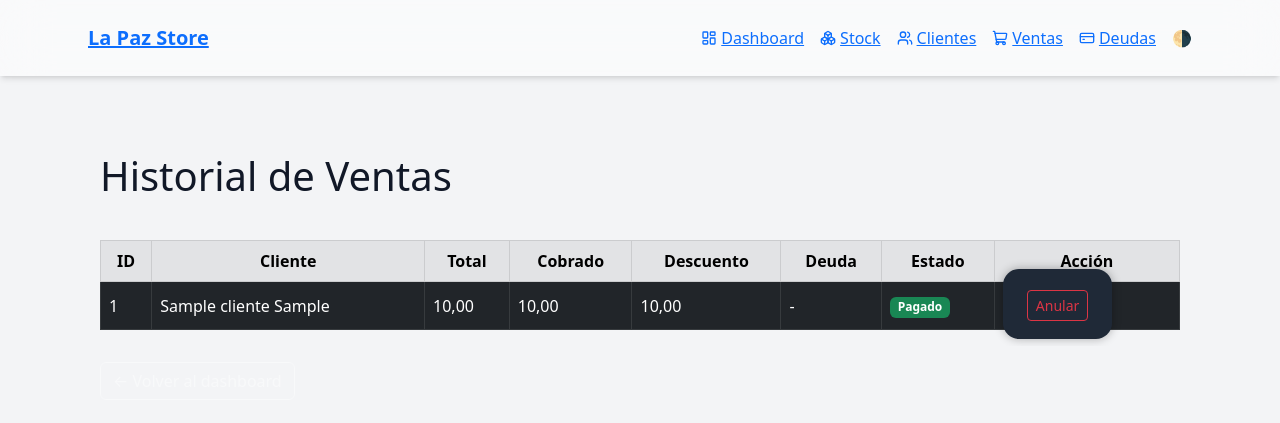
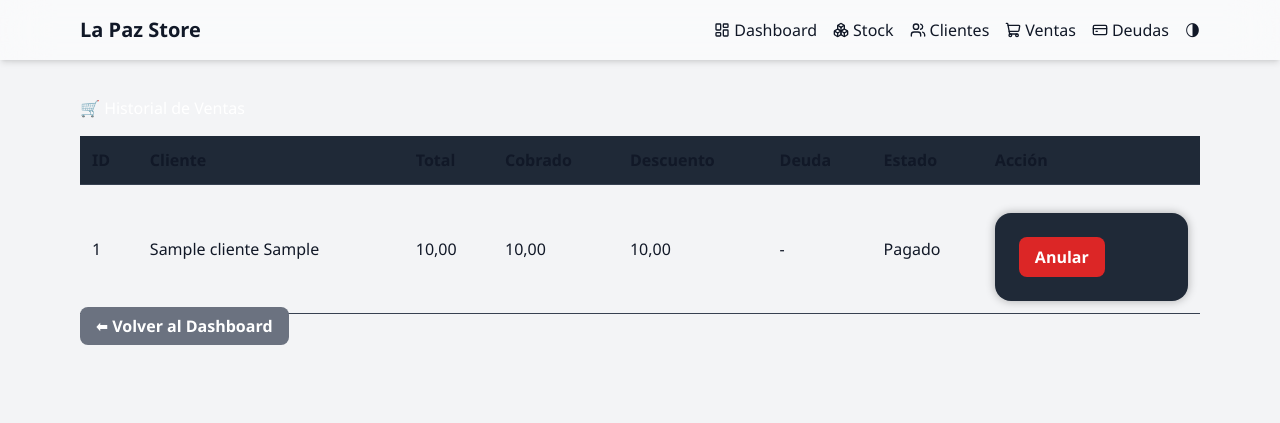
Before and after one commit to morru314/lapaz-store, a Flask app: template templates/historial_ventas.html in a window 1280 px wide. Shown: the top 423 px of the page. Run offline with Flask 3, Linux system fonts and the light colour scheme; the template is opened without the code that fills it: values that come from a table or form of the project are taken from there, others are empty; tables that the repository leaves empty hold one stand-in row (values such as "Sample post"); some libraries are stand-ins or nearby versions.

Commit message:
Primer commit del sistema La Paz Store

```diff
--- a/extensions/__init__.py
+++ b/extensions/__init__.py
@@ -1,5 +1,3 @@
 from flask_sqlalchemy import SQLAlchemy
-from flask_login import LoginManager
 
 db = SQLAlchemy()
-login_manager = LoginManager()
--- a/static/css/styles.css
+++ b/static/css/styles.css
@@ -1,8 +1,4 @@
-from zipfile import ZipFile
-from pathlib import Path
 
-# Crear el contenido base del archivo CSS general
-css_content = """
 /* Estilos globales */
 body {
   font-family: 'Segoe UI', Tahoma, Geneva, Verdana, sans-serif;
@@ -162,12 +158,3 @@
 #modalEliminar button {
   margin-left: 0.5rem;
 }
-"""
-
-# Guardar CSS en archivo temporal
-output_dir = Path("/mnt/data")
-css_file = output_dir / "styles.css"
-with open(css_file, "w") as f:
-    f.write(css_content)
-
-css_file.name
--- a/templates/historial_ventas.html
+++ b/templates/historial_ventas.html
@@ -1,20 +1,12 @@
 {% extends "base.html" %}
 {% block content %}
-<!DOCTYPE html>
-<html lang="es">
-<head>
-    <meta charset="UTF-8">
-    <meta name="viewport" content="width=device-width, initial-scale=1.0">
-    <title>Historial de Ventas</title>
-    <link rel="stylesheet" href="https://cdn.jsdelivr.net/npm/bootstrap@5.3.0/dist/css/bootstrap.min.css">
-</head>
-<body class="bg-dark text-light">
-<div class="container py-4">
-    <h1 class="mb-4"><i class="bi bi-cart-check"></i> Historial de Ventas</h1>
 
-    <div class="table-responsive">
-        <table class="table table-dark table-bordered table-hover align-middle text-center">
-            <thead class="table-secondary text-dark">
+<div class="contenedor-historial">
+  <h1 class="titulo-historial">🛒 Historial de Ventas</h1>
+
+  <div class="tabla-responsive">
+    <table class="tabla-historial">
+      <thead>
         <tr>
           <th>ID</th>
           <th>Cliente</th>
@@ -41,22 +33,22 @@
           </td>
           <td>
             {% if venta.anulada %}
-                            <span class="badge bg-danger">Anulada</span>
+              <span class="badge badge-danger">Anulada</span>
             {% elif venta.total_cobrado < venta.total_original %}
-                            <span class="badge bg-warning text-dark">Pendiente</span>
+              <span class="badge badge-warning">Pendiente</span>
             {% else %}
-                            <span class="badge bg-success">Pagado</span>
+              <span class="badge badge-success">Pagado</span>
             {% endif %}
           </td>
           <td>
             {% if not venta.anulada %}
               {% if deudas.get(venta.id) %}
-                            <form method="GET" action="/deudas/registrar/{{ venta.id }}" class="d-inline">
-                                <button class="btn btn-sm btn-primary">Pagar</button>
+              <form method="GET" action="/deudas/registrar/{{ venta.id }}" class="form-inline">
+                <button class="btn btn-primary btn-sm">Pagar</button>
               </form>
               {% endif %}
-                            <form method="POST" action="{{ url_for('ventas_routes.anular_venta', venta_id=venta.id) }}" class="d-inline">
-                                <button class="btn btn-sm btn-outline-danger">Anular</button>
+              <form method="POST" action="{{ url_for('ventas_routes.anular_venta', venta_id=venta.id) }}" class="form-inline">
+                <button class="btn btn-danger btn-sm">Anular</button>
               </form>
             {% else %}-{% endif %}
           </td>
@@ -65,9 +57,8 @@
       </tbody>
     </table>
   </div>
-    <a href="/dashboard" class="btn btn-outline-light mt-3">&larr; Volver al dashboard</a>
+
+  <a href="/dashboard" class="btn btn-secondary mt-3">⬅ Volver al Dashboard</a>
 </div>
-</body>
-</html>
 
 {% endblock %}
--- a/templates/stock.html
+++ b/templates/stock.html
@@ -40,7 +40,7 @@
         <td>{{ p.stock }}</td>
         <td class="acciones">
           <a href="{{ url_for('stock_routes.mostrar_formulario_edicion', id=p.id) }}" title="Editar" class="icono-editar">✏️</a>
-          <button type="button" title="Eliminar" onclick='abrirModal("{{ url_for("stock_routes.eliminar_producto", id=p.id) }}");' class="icono-eliminar">❌</button>
+          <button type="button" title="Eliminar" onclick="abrirModal('{{ url_for('stock_routes.eliminar_producto', id=p.id) }}')" class="icono-eliminar">❌</button>
         </td>
       </tr>
       {% endfor %}
```
Lines whose indentation alone changed are shown as unchanged.
